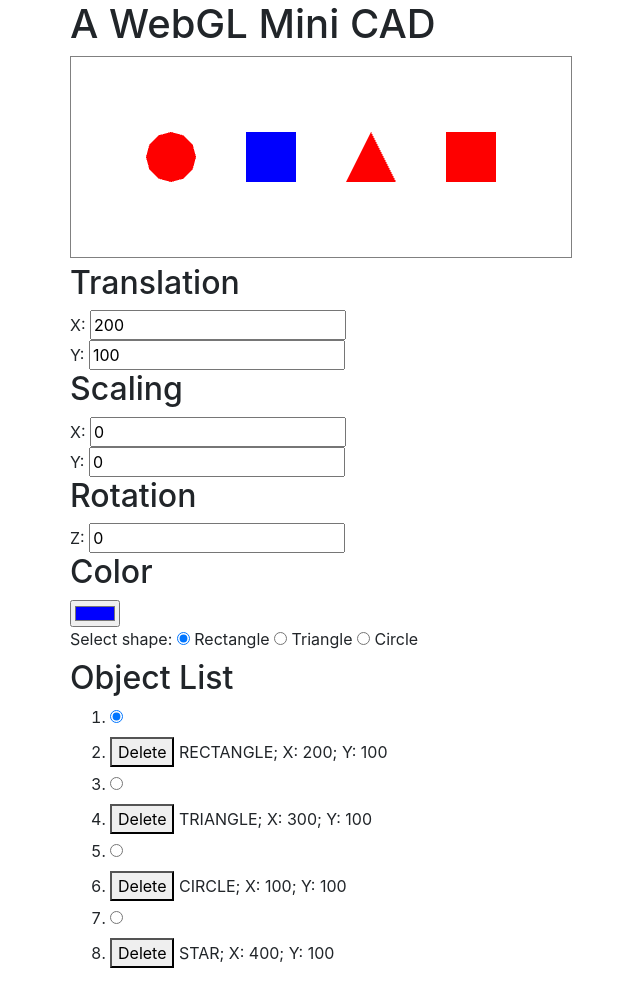
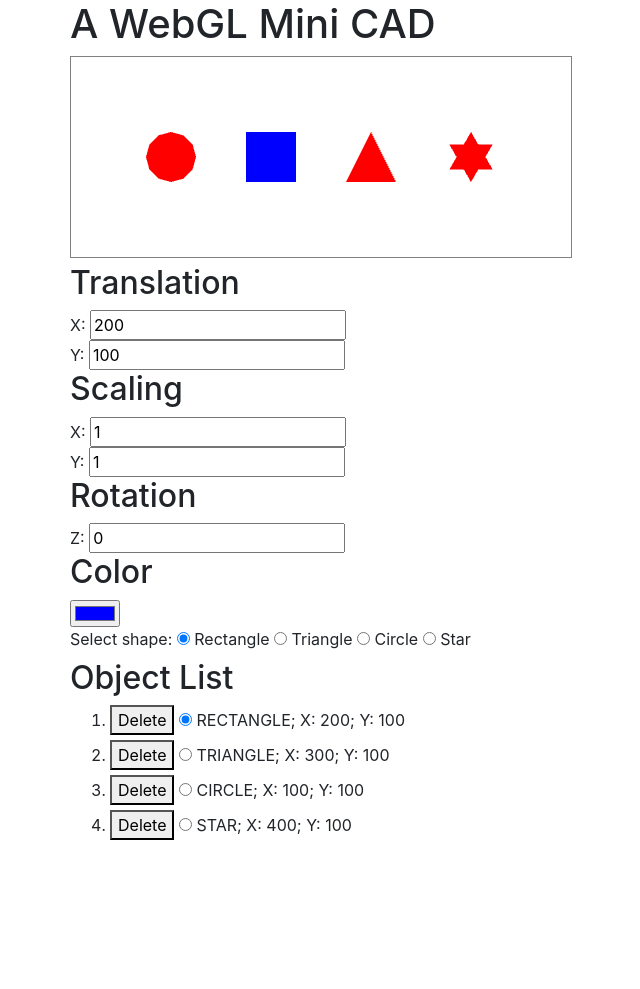
Before and after one commit to ErinMitt/cs4300-5310-f20-emittmann, a website: page public/assignment4.html in a window 1280 px wide. Shown: the whole page, without its empty margins (15-655 px from the left). After the commit the page ends 861 px from the top, so only its background shows below. Drawn offline with nearby package versions, Linux system fonts and the light colour scheme.

Commit message:
fixed object list

```diff
--- a/public/assignment4.html
+++ b/public/assignment4.html
@@ -21,8 +21,8 @@
 
 
     <h2>Scaling</h2>
-    X: <input id="sx" type="number" value="0" step="5"/><br/>
-    Y: <input id="sy" type="number" value="0" step="5"/><br/>
+    X: <input id="sx" type="number" value="1" step="0.1"/><br/>
+    Y: <input id="sy" type="number" value="1" step="0.1"/><br/>
 
 
     <h2>Rotation</h2>
@@ -48,18 +48,22 @@
                value="CIRCLE"/>
         Circle
      </label>
+     <label>
+      <input type="radio" name="shape"
+             value="STAR"/>
+      Star
+   </label>
 
      <h2>Object List</h2>
      <ol id="object-list">
      </ol>
-
 
 </div>
 <script id="x"></script>
 <script id="y"></script>
 <script id="vertex-shader-2d"
         type="x-shader/x-vertex">
-  attribute vec2 a_coords;
+attribute vec2 a_coords;
  uniform mat3 u_matrix;
  void main() {
   // multiply coordinates by a transformation matrix
--- a/public/assignment4.js
+++ b/public/assignment4.js
@@ -195,6 +195,9 @@ const render = () => {
 
       const $li = $(`
       <li>
+      <button onclick="deleteShape(${index})">
+      Delete
+    </button>
       <label>
        <input
         type="radio"
@@ -204,12 +207,6 @@ const render = () => {
         onclick="selectShape(${index})"
         value="${index}"/>
       </label>
-     </li>
-
-        <li>
-        <button onclick="deleteShape(${index})">
-        Delete
-      </button>
           <label>
             ${shape.type};
             X: ${shape.translation.x};
@@ -351,20 +348,24 @@ const renderCircle = (circle) => {
     gl.drawArrays(gl.TRIANGLES, 0, 36);
   }
   const renderStar = (star) => {
-    const x0 = star.position.x
-    const y0 = star.position.y
+    const x0 = star.position.x;
+    const y0 = star.position.y;
     const x1 = star.position.x
-      - star.dimensions.width/2;
+      - Math.sqrt(3)*star.dimensions.width/4;
     const y1 = star.position.y
       - star.dimensions.height/2;
     const x2 = star.position.x
-      + star.dimensions.width/2;
+      + Math.sqrt(3)*star.dimensions.width/4;
     const y2 = star.position.y
       + star.dimensions.height/2;
+      const y3 = star.position.y
+      - star.dimensions.height/4;
+      const y4 = star.position.y
+      + star.dimensions.height/4;
 
     gl.bufferData(gl.ARRAY_BUFFER, new Float32Array([
-      x1, y1, x2, y1, x1, y2,
-      x1, y2, x2, y1, x2, y2,
+      x1, y4, x0, y1, x2, y4,
+      x1, y3, x0, y2, x2, y3,
     ]), gl.STATIC_DRAW);
 
     gl.drawArrays(gl.TRIANGLES, 0, 6);
```
Also changed, not shown: public/index.html (+1 -0 lines).
